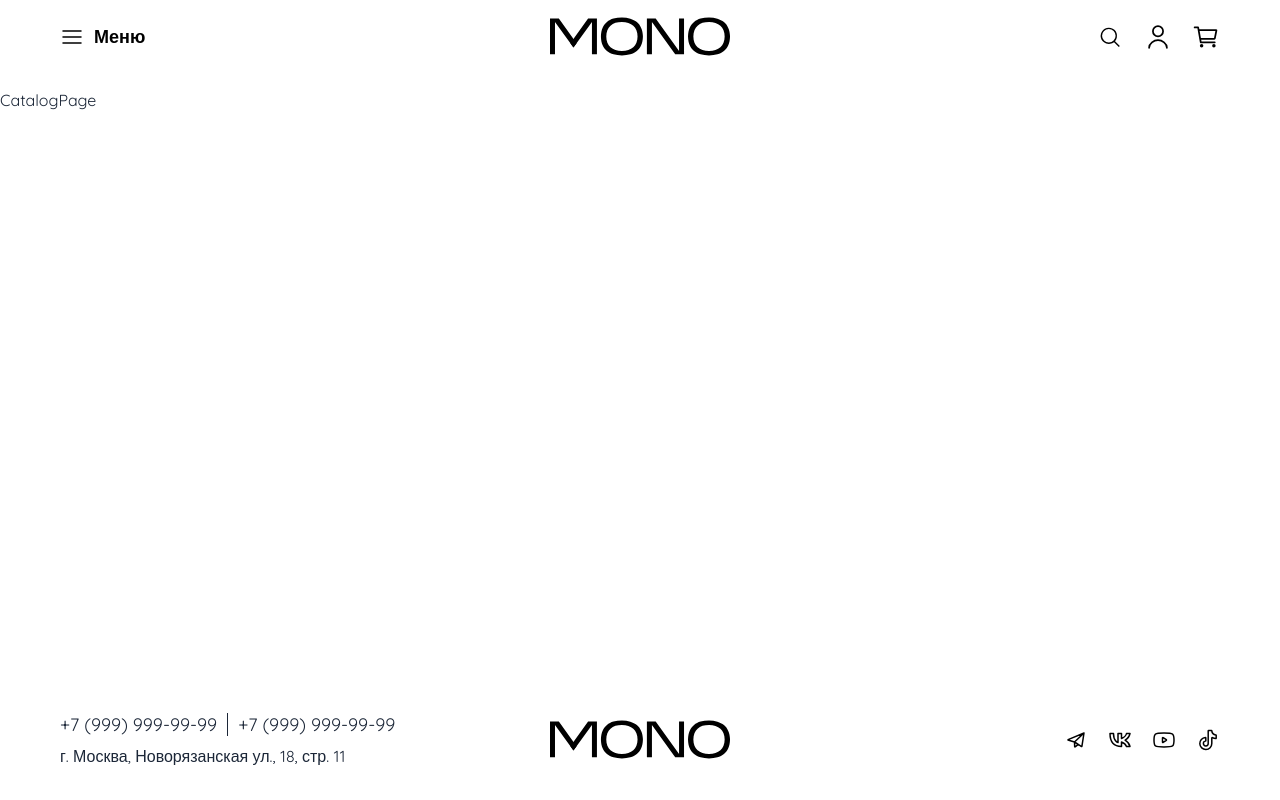
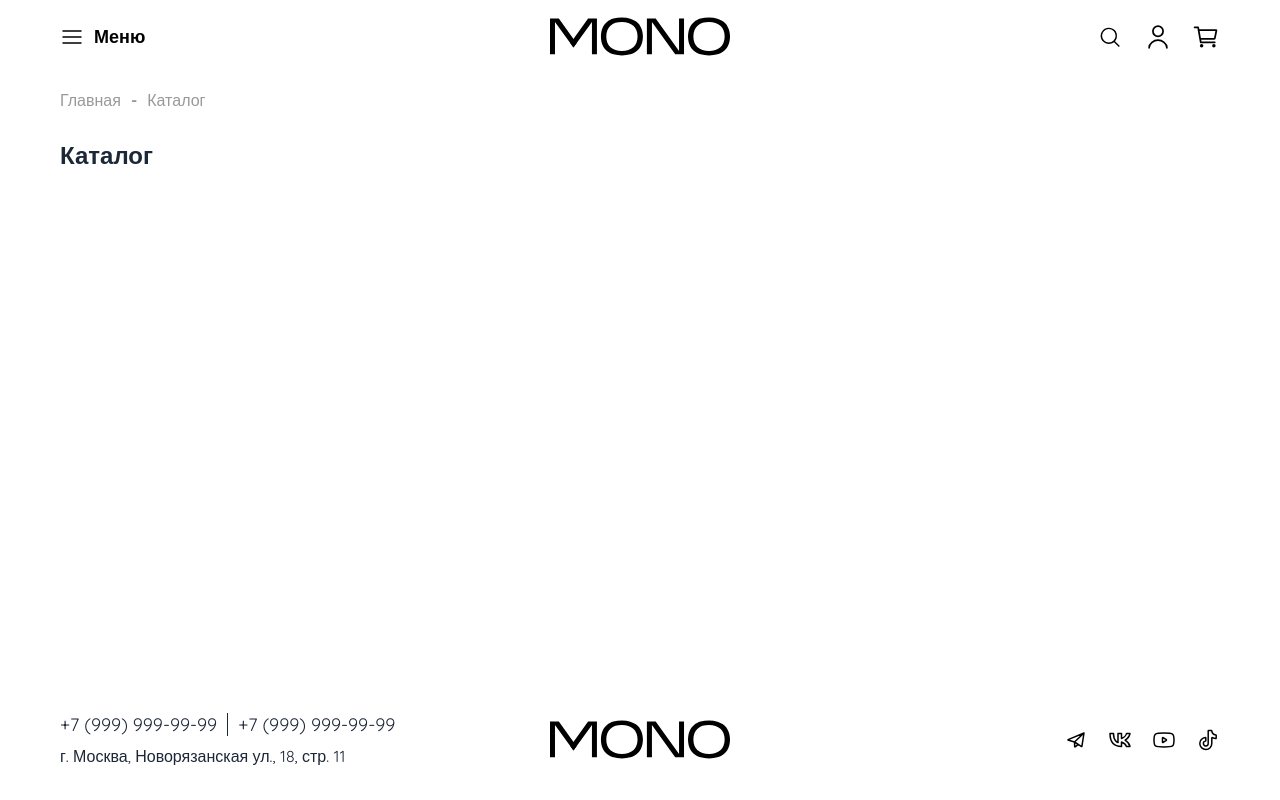
Before and after one commit to trixxie3/MONO, a React (Vite) app: page /catalog in a window 1280 px wide. Built offline with nearby package versions, Linux system fonts and the light colour scheme.

Commit message:
breadcrumbs

```diff
--- /dev/null
+++ b/src/components/Breadcrumbs/Breadcrumbs.jsx
@@ -0,0 +1,27 @@
+import { Link } from 'react-router-dom';
+import './_Breadcrumbs.scss';
+
+export default function Breadcrumbs({ items = [] }) {
+  if (!items.length) return null;
+
+  return (
+    <nav className="breadcrumbs">
+      <ul className="breadcrumbs__list">
+        {items.map((item, index) => {
+          const isLast = index === items.length - 1;
+          return (
+            <li key={item.path} className="breadcrumbs__item">
+              {isLast ? (
+                <span className="breadcrumbs__link">{item.label}</span>
+              ) : (
+                <Link to={item.path} className="breadcrumbs__link">
+                  {item.label}
+                </Link>
+              )}
+            </li>
+          );
+        })}
+      </ul>
+    </nav>
+  );
+}
--- /dev/null
+++ b/src/components/Breadcrumbs/_Breadcrumbs.scss
@@ -0,0 +1,27 @@
+@use '../../styles/variables' as *;
+
+.breadcrumbs {
+  margin-bottom: 30px;
+
+  &__list {
+    display: flex;
+    align-items: center;
+    gap: 10px;
+  }
+
+  &__item {
+    display: flex;
+    align-items: center;
+    gap: 10px;
+
+    &:not(:last-child)::after {
+      content: '-';
+      color: $dark-gray;
+      font-weight: 700;
+    }
+  }
+
+  &__link {
+    color: $dark-gray;
+  }
+}
--- a/src/components/SpecialProducts/SpecialProducts.jsx
+++ b/src/components/SpecialProducts/SpecialProducts.jsx
@@ -1,7 +1,7 @@
 import { products } from '../../data/products';
 import { products2 } from '../../data/products2';
 import './_SpecialProducts.scss';
-import Card from '../ProductCard/ProductCard';
+import ProductCard from '../ProductCard/ProductCard';
 import { Link } from 'react-router-dom';
 import { useState } from 'react';
 
@@ -36,7 +36,7 @@ export default function SpecialProducts() {
           <ul className="special-products__list">
             {currentProducts.map((product) => (
               <li className="special-products__item" key={product.id}>
-                <Card product={product} />
+                <ProductCard product={product} />
               </li>
             ))}
           </ul>
--- a/src/pages/CatalogPage/CatalogPage.jsx
+++ b/src/pages/CatalogPage/CatalogPage.jsx
@@ -1,5 +1,23 @@
 import './_CatalogPage.scss';
+import Breadcrumbs from '../../components/Breadcrumbs/Breadcrumbs';
+import products from '../../data/products';
+import ProductCard from '../../components/ProductCard/ProductCard';
+import { Link } from 'react-router-dom';
 
 export default function CatalogPage() {
-  return <div>CatalogPage</div>;
+  return (
+    <section className="catalog-page">
+      <div className="container">
+        <div className="catalog-page__wrap">
+          <Breadcrumbs
+            items={[
+              { label: 'Главная', path: '/' },
+              { label: 'Каталог', path: '/catalog' },
+            ]}
+          />
+          <h1 className="catalog-page__title">Каталог</h1>
+        </div>
+      </div>
+    </section>
+  );
 }
--- a/src/styles/_variables.scss
+++ b/src/styles/_variables.scss
@@ -1,2 +1,3 @@
 $accent: #1c2738;
 $gray: rgb(241, 241, 241);
+$dark-gray: #999999;
```
